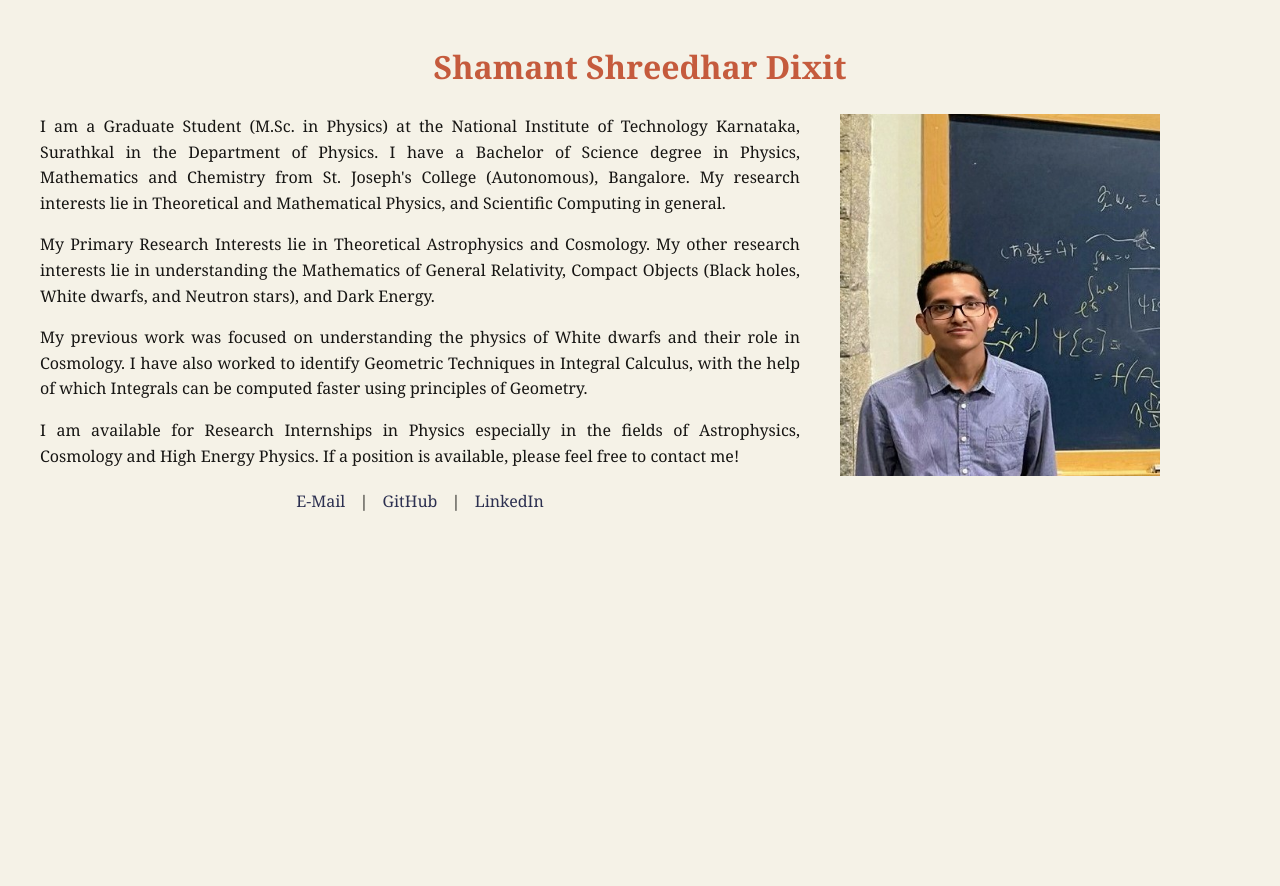
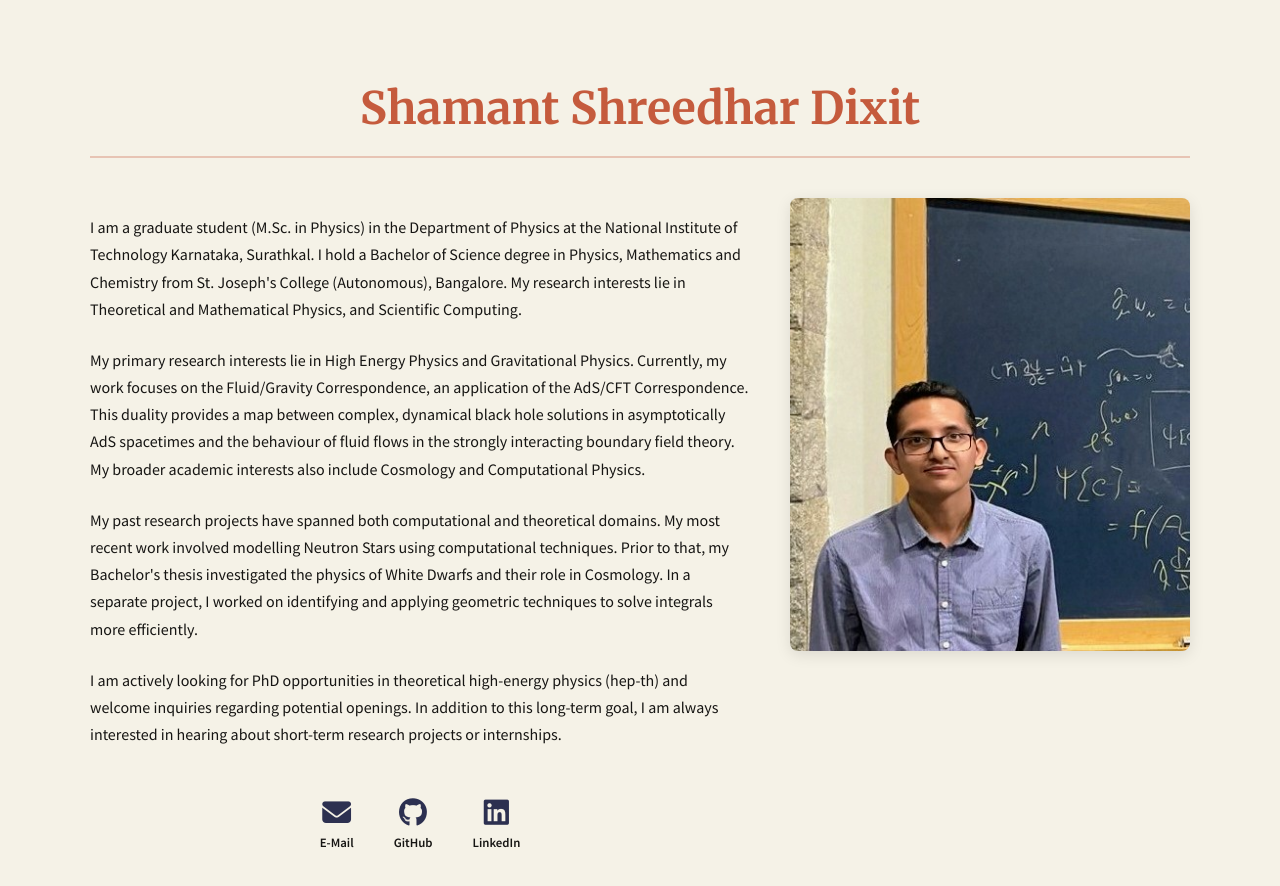
Before and after one commit to shamantdixit/shamantdixit.github.io, a plain HTML site: page index.html in a window 1280 px wide. Before the commit the page ends 800 px from the top, so only its background shows below. Drawn offline with Linux system fonts and the light colour scheme.

Commit message:
Update website with new design and content

```diff
--- a/index.html
+++ b/index.html
@@ -4,20 +4,26 @@
     <meta charset="UTF-8">
     <meta name="viewport" content="width=device-width, initial-scale=1.0">
     <title>Shamant Shreedhar Dixit</title>
+
+    <link rel="preconnect" href="https://fonts.googleapis.com">
+    <link rel="preconnect" href="https://fonts.gstatic.com" crossorigin>
+    <link href="https://fonts.googleapis.com/css2?family=Merriweather:wght@700&family=Source+Sans+Pro:wght@400;600&display=swap" rel="stylesheet">
+    <link rel="stylesheet" href="https://cdnjs.cloudflare.com/ajax/libs/font-awesome/6.5.2/css/all.min.css">
+
     <style>
         body {
-            font-family: 'Bookman Old Style', Georgia, serif;
+            font-family: 'Source Sans Pro', sans-serif;
             background-color: #f5f2e7;
-            line-height: 1.6;
+            line-height: 1.7;
             color: #161513;
-            max-width: 1200px;
+            max-width: 1100px;
             margin: 0 auto;
-            padding: 20px;
+            padding: 40px 20px;
         }
         .container {
             display: flex;
             flex-wrap: wrap;
-            gap: 20px;
+            gap: 40px;
             align-items: flex-start;
         }
         .content {
@@ -25,8 +31,8 @@
             min-width: 300px;
         }
         .content p {
-            text-align: justify;
-            margin-top: 0;
+            text-align: left;
+            margin-bottom: 1.5em;
         }
         .image {
             flex: 2;
@@ -34,45 +40,77 @@
             max-width: 400px;
             align-self: flex-start;
             position: sticky;
-            top: 20px;
-            margin-left: 20px;
+            top: 40px;
         }
         img {
-            max-width: 80%;
+            max-width: 100%;
             height: auto;
             object-fit: contain;
+            border-radius: 8px;
+            box-shadow: 0 4px 15px rgba(0, 0, 0, 0.1);
+            transition: transform 0.3s ease, box-shadow 0.3s ease;
+        }
+        img:hover {
+            transform: scale(1.02);
+            box-shadow: 0 8px 25px rgba(0, 0, 0, 0.15);
         }
         h1 {
+            font-family: 'Merriweather', serif;
             color: #c55b3d;
             text-align: center;
             width: 100%;
+            font-size: 2.8em;
+            margin-bottom: 40px;
+            padding-bottom: 10px;
+            border-bottom: 2px solid rgba(197, 91, 61, 0.3);
         }
         .contact {
-            margin-top: 20px;
-            text-align: center;
+            margin-top: 40px;
+            display: flex;
+            justify-content: center;
+            align-items: flex-start;
+            gap: 20px; /* Space between each button */
         }
-        .contact a {
-            margin: 0 10px;
+        .contact-item {
+            display: flex;
+            flex-direction: column;
+            align-items: center;
+            text-decoration: none;
+            padding: 10px;
+            border-radius: 8px;
+            transition: background-color 0.2s ease, transform 0.2s ease;
+        }
+        .contact-item:hover {
+            background-color: rgba(0, 0, 0, 0.05);
+            transform: translateY(-3px);
+        }
+        .contact-item i {
+            font-size: 1.8em;
             color: #2c3050;
-            text-decoration: none;
-            transition: color 0.3s ease;
+            transition: color 0.2s ease;
         }
-        .contact a:hover {
+        .contact-item:hover i {
             color: #c55b3d;
+        }
+        .contact-item span {
+            margin-top: 5px; /* Reduced spacing */
+            font-size: 0.8rem;
+            font-weight: 600;
+            color: #161513;
         }
         @media (max-width: 768px) {
             .container {
                 flex-direction: column-reverse;
+                gap: 20px;
             }
             .image {
                 position: static;
-                margin: 0 auto;
-                max-width: 100%;
+                margin: 0 auto 20px auto;
+                max-width: 300px;
                 text-align: center;
             }
-            img {
-                margin: 0 auto;
-                max-width: 80%;
+            h1 {
+                font-size: 2.2em;
             }
         }
     </style>
@@ -81,18 +119,27 @@
     <h1>Shamant Shreedhar Dixit</h1>
     <div class="container">
         <div class="content">
-            <p>I am a Graduate Student (M.Sc. in Physics) at the National Institute of Technology Karnataka, Surathkal in the Department of Physics. I have a Bachelor of Science degree in Physics, Mathematics and Chemistry from St. Joseph's College (Autonomous), Bangalore. My research interests lie in Theoretical and Mathematical Physics, and Scientific Computing in general.</p>
+            <p>I am a graduate student (M.Sc. in Physics) in the Department of Physics at the National Institute of Technology Karnataka, Surathkal. I hold a Bachelor of Science degree in Physics, Mathematics and Chemistry from St. Joseph's College (Autonomous), Bangalore. My research interests lie in Theoretical and Mathematical Physics, and Scientific Computing.</p>
 
-            <p>My Primary Research Interests lie in Theoretical Astrophysics and Cosmology. My other research interests lie in understanding the Mathematics of General Relativity, Compact Objects (Black holes, White dwarfs, and Neutron stars), and Dark Energy.</p>
+            <p>My primary research interests lie in High Energy Physics and Gravitational Physics. Currently, my work focuses on the Fluid/Gravity Correspondence, an application of the AdS/CFT Correspondence. This duality provides a map between complex, dynamical black hole solutions in asymptotically AdS spacetimes and the behaviour of fluid flows in the strongly interacting boundary field theory. My broader academic interests also include Cosmology and Computational Physics.</p>
 
-            <p>My previous work was focused on understanding the physics of White dwarfs and their role in Cosmology. I have also worked to identify Geometric Techniques in Integral Calculus, with the help of which Integrals can be computed faster using principles of Geometry.</p>
+            <p>My past research projects have spanned both computational and theoretical domains. My most recent work involved modelling Neutron Stars using computational techniques. Prior to that, my Bachelor's thesis investigated the physics of White Dwarfs and their role in Cosmology. In a separate project, I worked on identifying and applying geometric techniques to solve integrals more efficiently.</p>
 
-            <p>I am available for Research Internships in Physics especially in the fields of Astrophysics, Cosmology and High Energy Physics. If a position is available, please feel free to contact me!</p>
+            <p>I am actively looking for PhD opportunities in theoretical high-energy physics (hep-th) and welcome inquiries regarding potential openings. In addition to this long-term goal, I am always interested in hearing about short-term research projects or internships.</p>
 
             <div class="contact">
-                <a href="mailto:shamantdixit@gmail.com">E-Mail</a> |
-                <a href="https://github.com/shamantdixit">GitHub</a> |
-                <a href="https://www.linkedin.com/in/shamant-dixit-a6ba3b204/">LinkedIn</a>
+                <a href="mailto:shamantdixit@gmail.com" class="contact-item" aria-label="E-Mail">
+                    <i class="fas fa-envelope"></i>
+                    <span>E-Mail</span>
+                </a>
+                <a href="https://github.com/shamantdixit" class="contact-item" aria-label="GitHub">
+                    <i class="fab fa-github"></i>
+                    <span>GitHub</span>
+                </a>
+                <a href="https://www.linkedin.com/in/shamant-dixit-a6ba3b204/" class="contact-item" aria-label="LinkedIn">
+                    <i class="fab fa-linkedin"></i>
+                    <span>LinkedIn</span>
+                </a>
             </div>
         </div>
         <div class="image">
```
